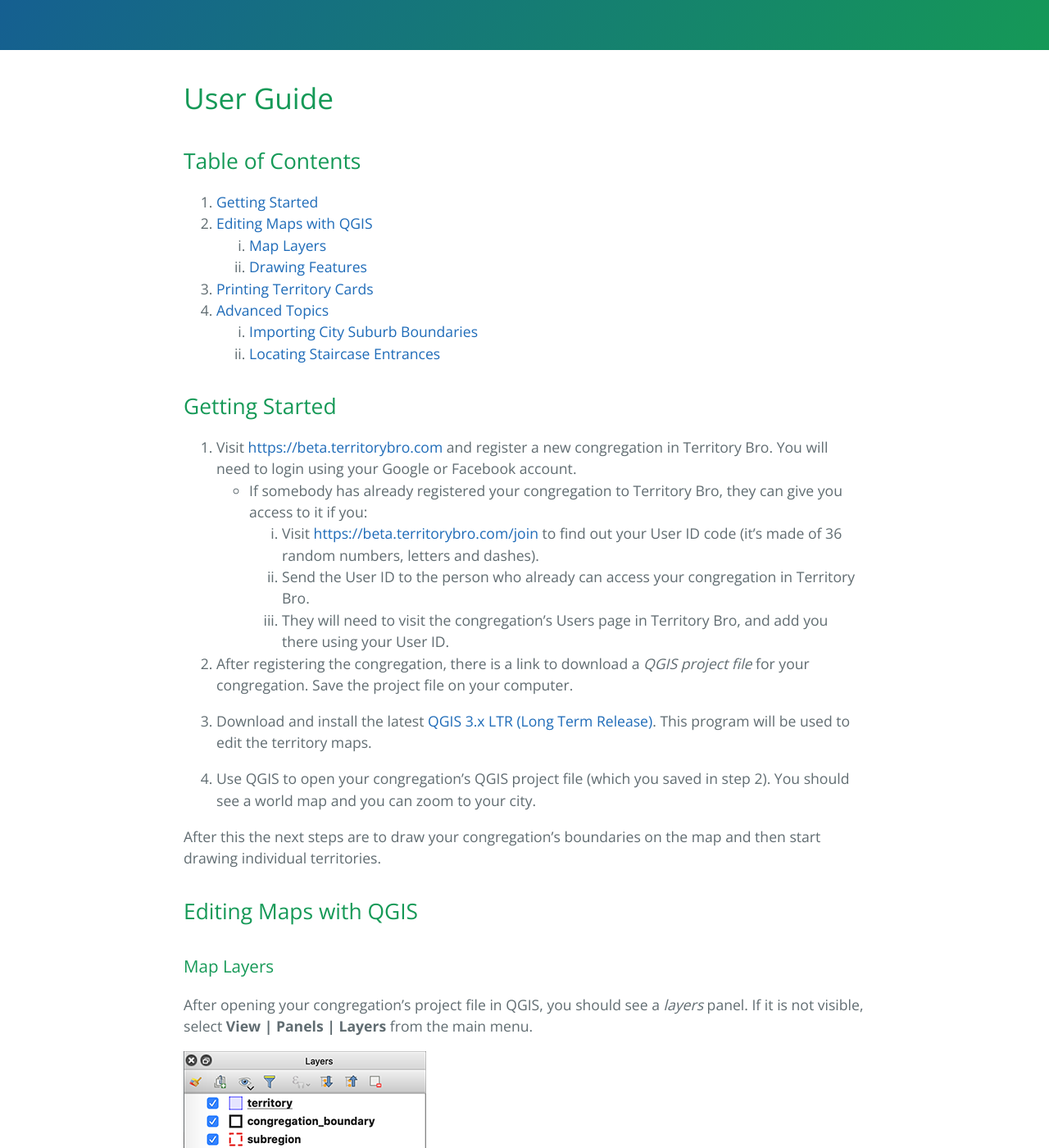
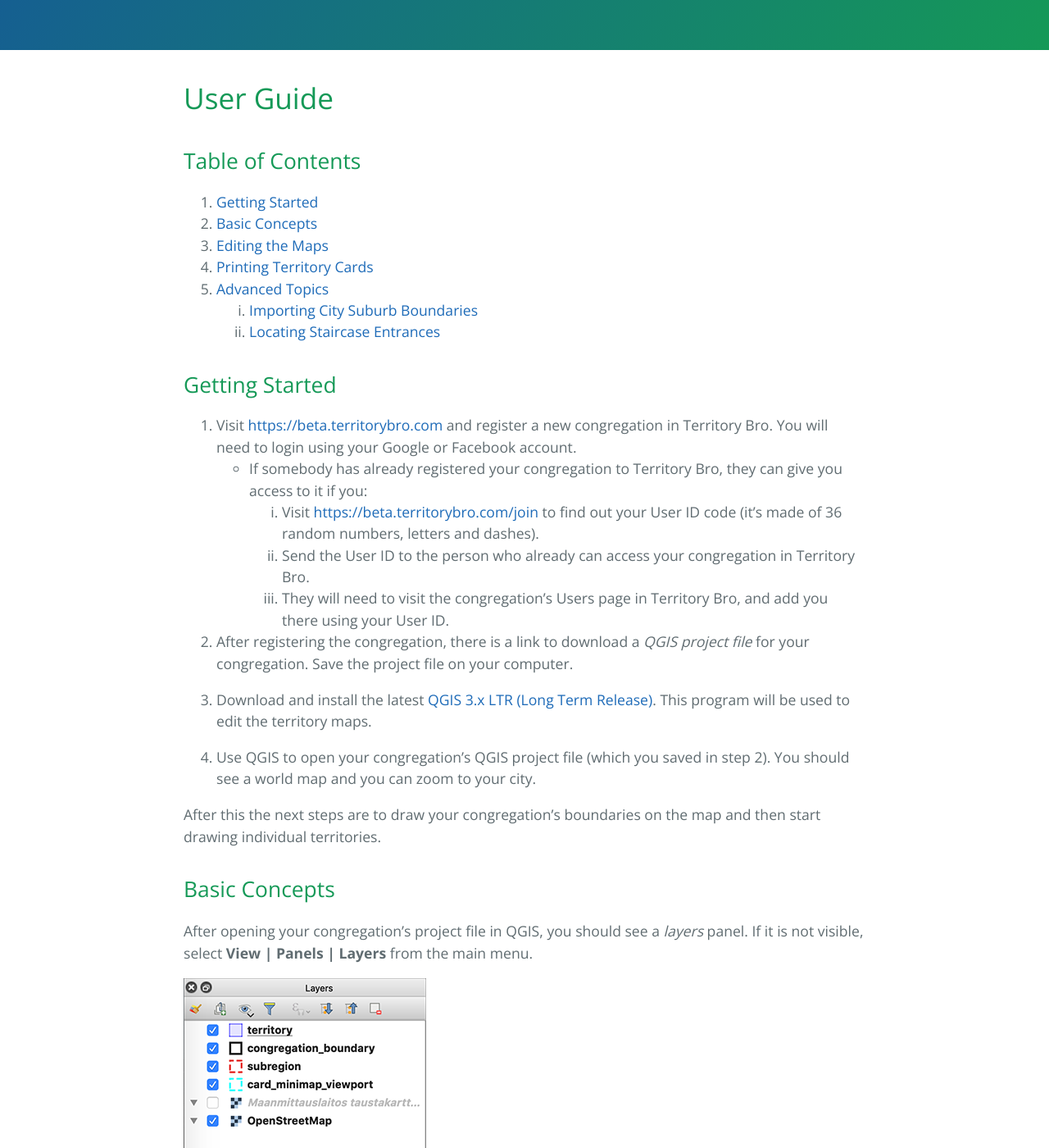
Before and after one commit to luontola/territory-bro, a Jekyll site: the page built from docs/guide.md, in a window 1280 px wide and 1400 px high, scrolled down 322 px. Shown: the whole window at 82% size. Built offline with Jekyll 4.4.1, drawn with Linux system fonts in a browser that asks for light colours; some of the changed text lies outside the part shown.

Commit message:
📝 Reword headings
Why:
- Talk less about "layers and features", more about what the user wants
  to achieve

```diff
--- a/docs/guide.md
+++ b/docs/guide.md
@@ -9,11 +9,10 @@
 ## Table of Contents
 
 1. [Getting Started](#getting-started)
-2. [Editing Maps with QGIS](#editing-maps-with-qgis)
-    1. [Map Layers](#map-layers)
-    2. [Drawing Features](#drawing-features)
-3. [Printing Territory Cards](#printing-territory-cards)
-4. [Advanced Topics](#advanced-topics)
+2. [Basic Concepts](#basic-concepts)
+3. [Editing the Maps](#editing-the-maps)
+4. [Printing Territory Cards](#printing-territory-cards)
+5. [Advanced Topics](#advanced-topics)
     1. [Importing City Suburb Boundaries](#importing-city-suburb-boundaries)
     2. [Locating Staircase Entrances](#locating-staircase-entrances)
 
@@ -35,9 +34,7 @@
 After this the next steps are to draw your congregation's boundaries on the map and then start drawing individual territories.
 
 
-## Editing Maps with QGIS
-
-### Map Layers
+## Basic Concepts
 
 After opening your congregation's project file in QGIS, you should see a *layers* panel. If it is not visible, select **View \| Panels \| Layers** from the main menu.
 
@@ -60,7 +57,7 @@
 In the layers panel there are also various map rasters. The default is **OpenStreetMap**, which has street maps for the whole world, but for some countries there are also additional maps. These same maps can be used for printing the territory cards inside Territory Bro.
 
 
-### Drawing Features
+## Editing the Maps
 
 In QGIS, to draw a feature on one of the layers, first select the layer in the Layers panel and choose **Layer \| Toggle Editing** from the main menu.
 
```
